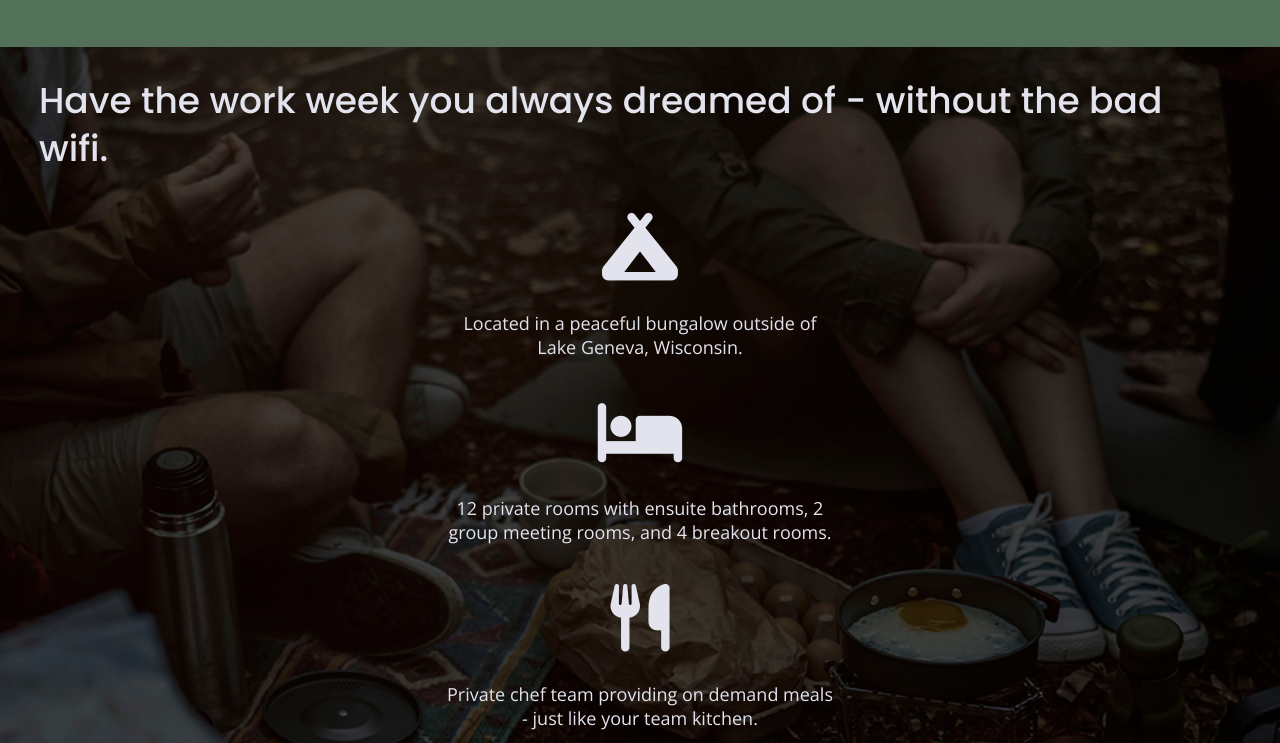
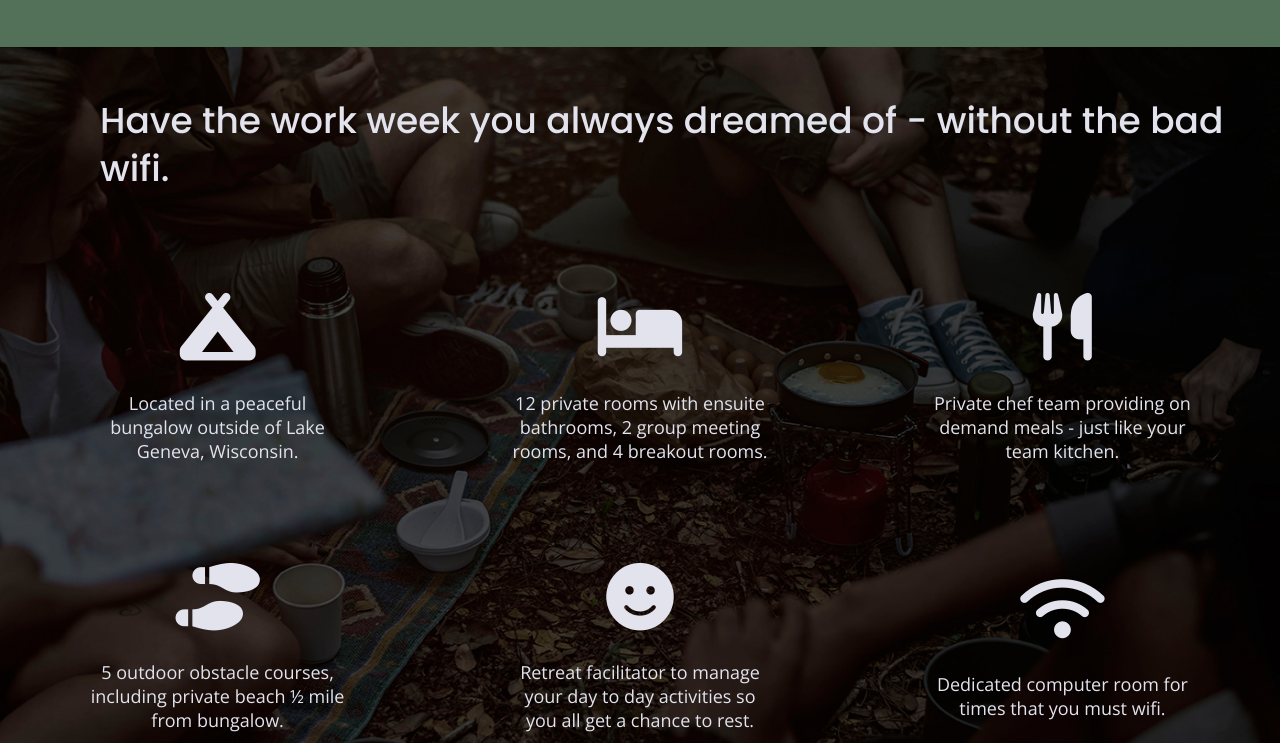
Before and after one commit to amberlj/unplugged, a website built with Parcel: page index.html in a window 1280 px wide. Shown: the part 937-1680 px from the top of the page. Built offline with nearby package versions, Linux system fonts and the light colour scheme.

Commit message:
Updated features sections for both tablet and desktop

```diff
--- a/css/main.css
+++ b/css/main.css
@@ -625,14 +625,14 @@ address {
       /* Features */
 
       .features h2 {
-        margin-bottom:20px;
+        margin:50px 70px 30px 70px;
       }
 
       .features-items  {
         display:flex;
         justify-content:center;
         align-items:center;
-        flex-flow: column;
+        flex-flow: row wrap;
       }
 
       .features .features-item-description {
@@ -649,7 +649,8 @@ address {
         align-items:center;
         flex-flow: column;
         width:50%;
-        margin:20px 20px 20px 20px;
+        margin:30px 20px 30px 20px;
+        flex-basis:33%;
       }
 
       /* Reviews */
@@ -831,11 +832,27 @@ address {
 
       .features h2 {
         width:90%;
+        margin:50px 100px 50px 100px;
+      }
+
+
+      .features-items  {
+        display:flex;
+        justify-content:center;
+        align-items:center;
+        flex-flow: row wrap;
       }
 
       .features article {
+        display:flex;
+        justify-content:center;
+        align-items:center;
+        flex-flow: column;
+        width:50%;
+        margin:50px 0px 50px 0px;
         flex-basis:33%;
       }
+
 
       /* Reviews */
 
```
